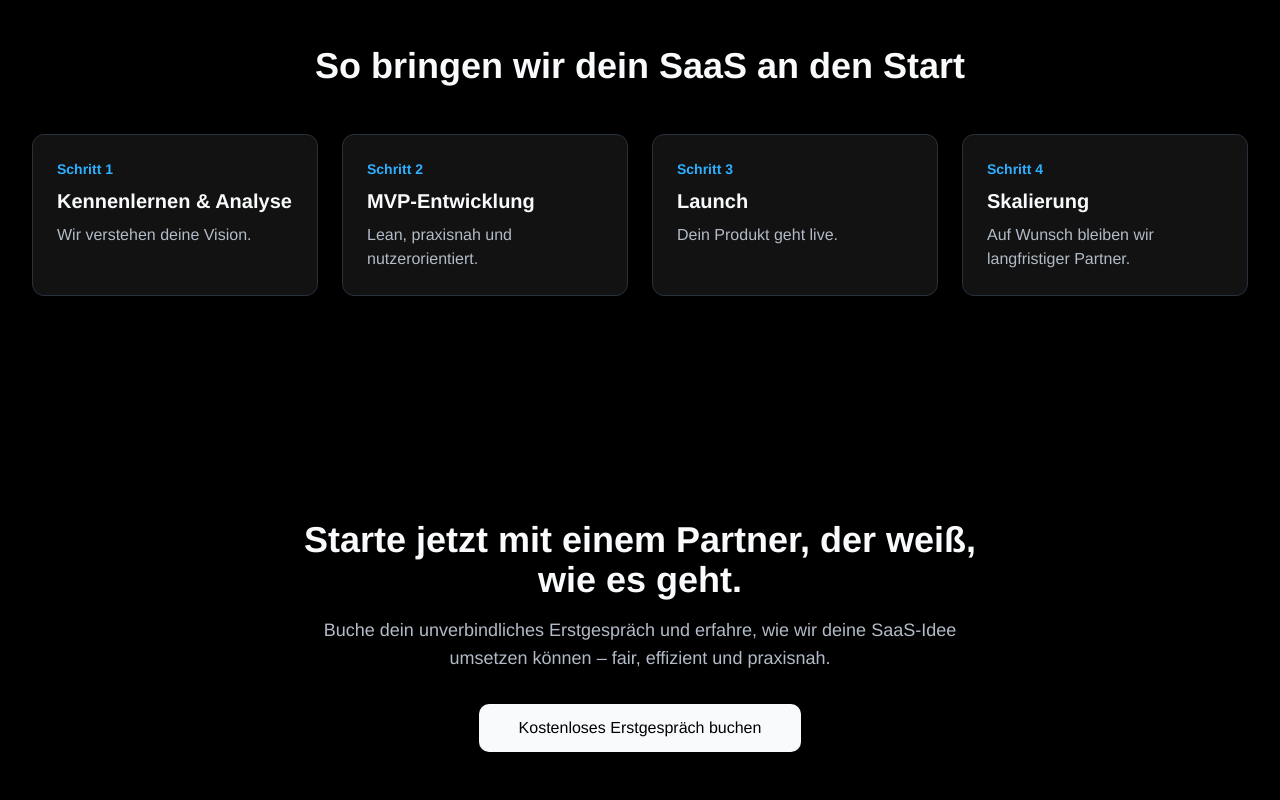
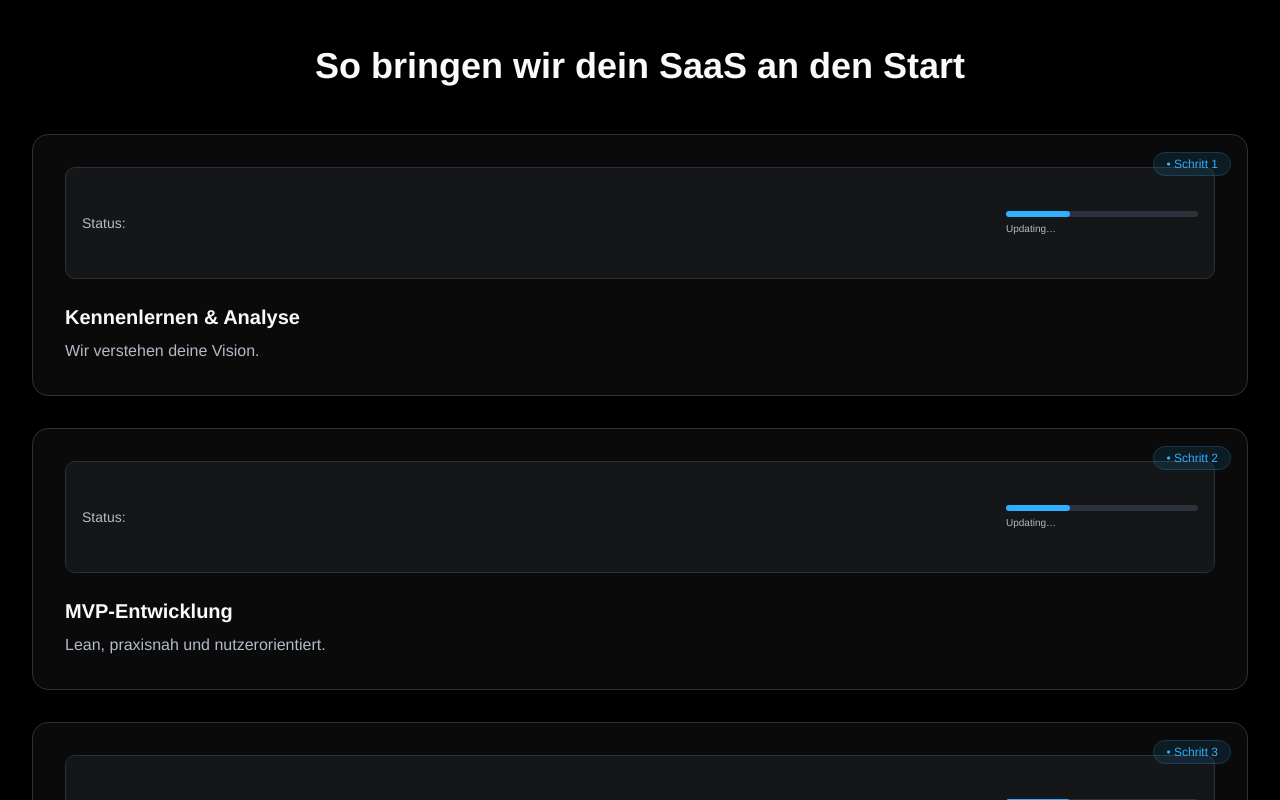
Before and after one commit to hammerer-philipp/jimmy-software, a React (Vite) app: page / in a window 1280 px wide. Shown: the part 2140-2940 px from the top of the page. Built offline with nearby package versions, Linux system fonts and the light colour scheme.

Commit message:
Implement vertical steps
Update the process section to display steps vertically with "Step X" badges, similar to the provided screenshot.

```diff
--- a/src/components/sections/ProcessSection.tsx
+++ b/src/components/sections/ProcessSection.tsx
@@ -12,13 +12,37 @@ const ProcessSection = () => {
         <h2 className="text-3xl md:text-4xl font-semibold text-center mb-12">
           So bringen wir dein SaaS an den Start
         </h2>
-        <div className="grid sm:grid-cols-2 lg:grid-cols-4 gap-6">
+        <div className="space-y-8">
           {steps.map((s) => (
-            <div key={s.step} className="p-6 rounded-lg bg-card border border-border animate-fade-in">
-              <div className="text-primary text-sm font-semibold mb-2">Schritt {s.step}</div>
-              <h3 className="text-xl font-semibold mb-2">{s.title}</h3>
+            <article
+              key={s.step}
+              className="relative p-6 md:p-8 rounded-2xl bg-card/60 backdrop-blur-md border border-border shadow-lg animate-fade-in"
+            >
+              {/* Schritt-Badge rechts */}
+              <div className="absolute top-4 right-4">
+                <span className="px-3 py-1 text-xs font-medium rounded-full border border-primary/20 bg-primary/10 text-primary">
+                  • Schritt {s.step}
+                </span>
+              </div>
+
+              {/* Mockup/Status Kopfbereich */}
+              <div className="mb-6">
+                <div className="h-28 rounded-md border border-border bg-muted/30 flex items-center justify-between px-4">
+                  <span className="text-sm text-muted-foreground">Status:</span>
+                  <div className="w-48">
+                    <div className="h-1.5 w-full rounded-full bg-muted">
+                      <div className="h-1.5 rounded-full bg-primary w-1/3" />
+                    </div>
+                    <div className="mt-1 text-[10px] text-muted-foreground">Updating…</div>
+                  </div>
+                </div>
+              </div>
+
+              <header className="mb-2">
+                <h3 className="text-xl font-semibold">{s.title}</h3>
+              </header>
               <p className="text-muted-foreground">{s.text}</p>
-            </div>
+            </article>
           ))}
         </div>
       </div>
```
